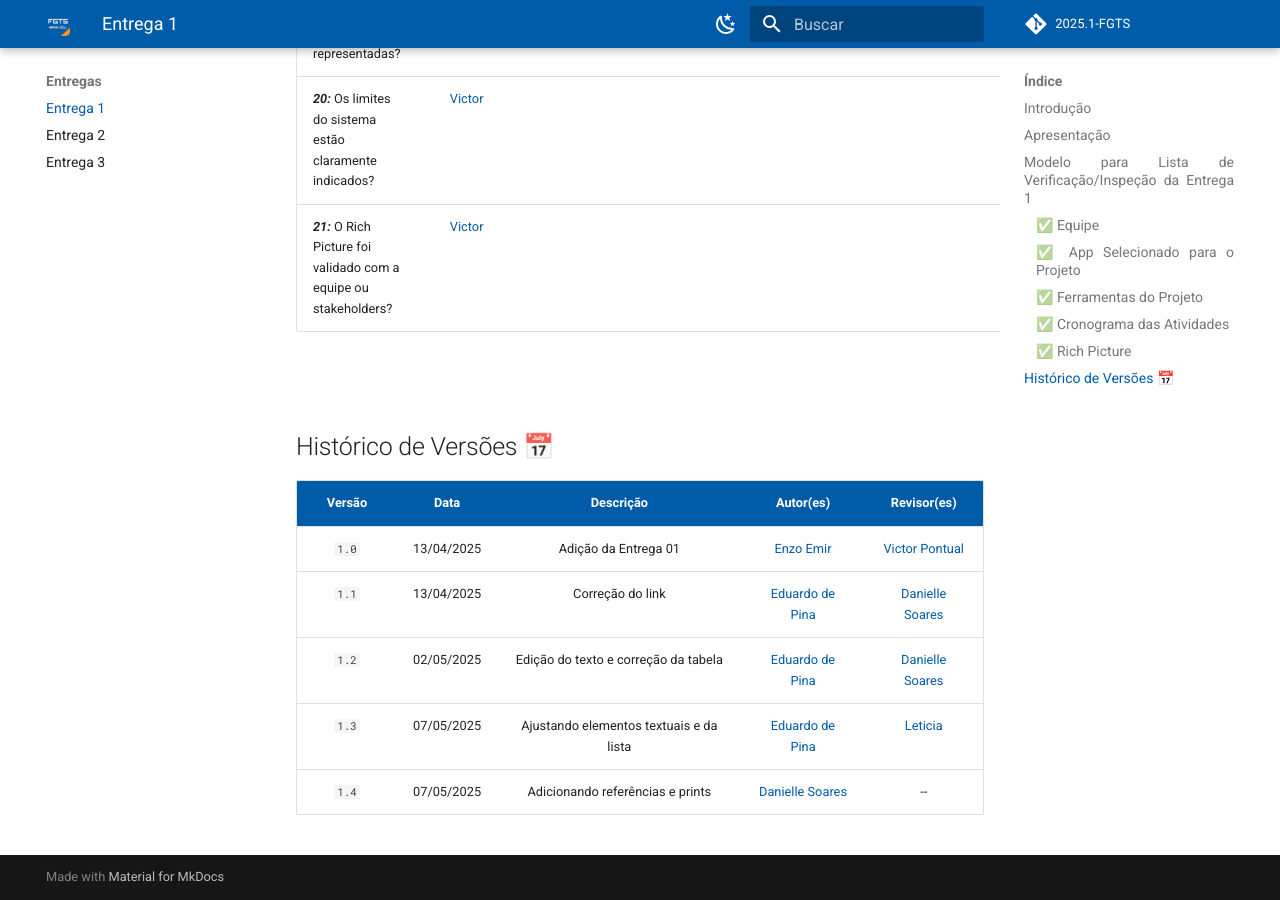
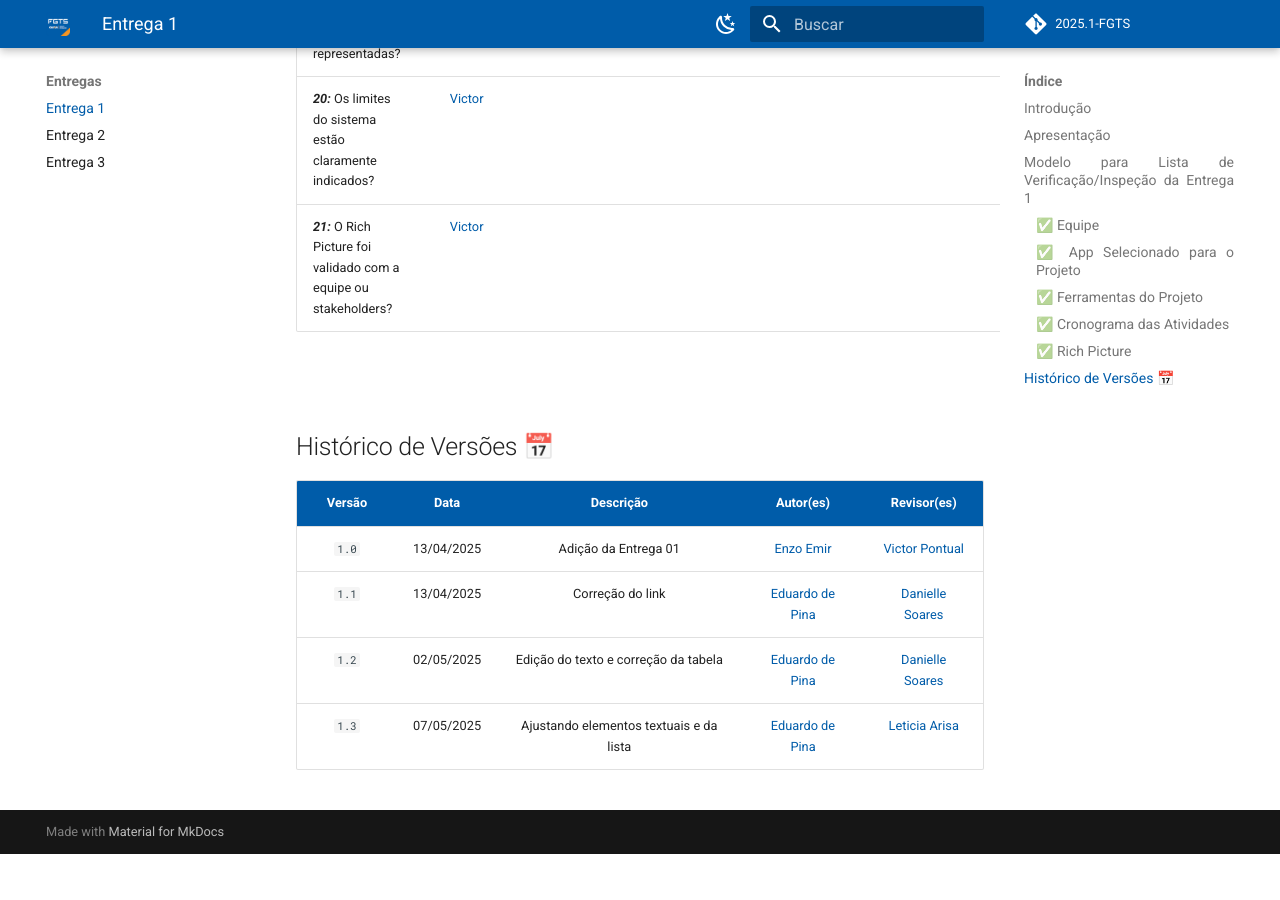
Before and after one commit to eduardodpms/REQ-FGTS, an MkDocs documentation site: the page built from docs/Entregas/Entrega-1.md, in a window 1280 px wide and 900 px high, scrolled down 4007 px. Built offline with MkDocs 1.6.1 and Material for MkDocs 9.7.7, drawn with Linux system fonts in a browser that asks for light colours; comment, search, counter and statistics services are not loaded; after the commit the page ends 4861 px from its top, so only the background shows below that.

Commit message:
fix: corrigindo troca nos históricos das entregas 1 e 2

```diff
--- a/docs/Entregas/Entrega-1.md
+++ b/docs/Entregas/Entrega-1.md
@@ -76,5 +76,4 @@ A entrega 1 consiste na base inicial que guiará o time nas próximas entregas.
 | `1.0`  | 13/04/2025 | Adição da Entrega 01 | [Enzo Emir](https://github.com/EnzoEmir) | [Victor Pontual](https://github.com/VictorPontual) |
 | `1.1`  | 13/04/2025 | Correção do link | [Eduardo de Pina](https://github.com/eduardodpms) | [Danielle Soares](https://github.com/danielle-soaress) |
 | `1.2`  | 02/05/2025 | Edição do texto e correção da tabela | [Eduardo de Pina](https://github.com/eduardodpms) | [Danielle Soares](https://github.com/danielle-soaress) |
-| `1.3`  | 07/05/2025 | Ajustando elementos textuais e da lista | [Eduardo de Pina](https://github.com/eduardodpms) | [Leticia](https://github.com/Leticia-Arisa-K-Higa) |
-| `1.4`  | 07/05/2025 | Adicionando referências e prints | [Danielle Soares](https://github.com/danielle-soaress) | -- |
+| `1.3`  | 07/05/2025 | Ajustando elementos textuais e da lista | [Eduardo de Pina](https://github.com/eduardodpms) | [Leticia Arisa](https://github.com/Leticia-Arisa-K-Higa) |
```
Also changed, not shown: docs/Entregas/Entrega-2.md (+2 -1 lines).
